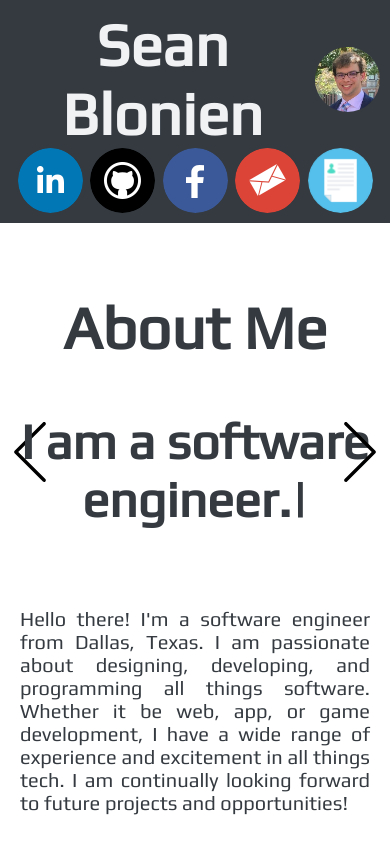
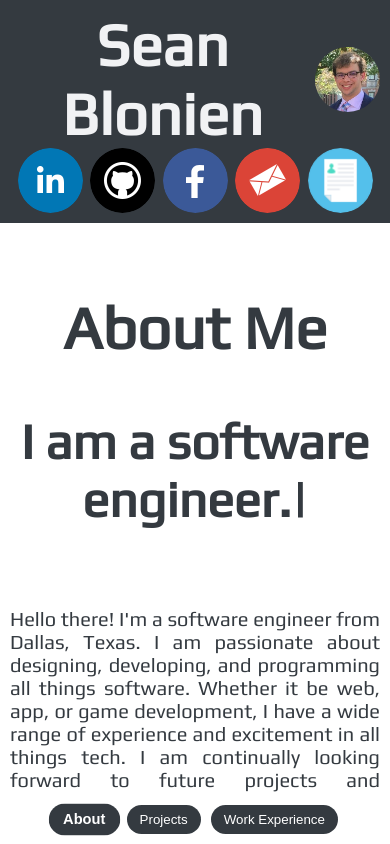
Before and after one commit to seanblonien/personal-website, a Next.js app: page / in a window 390 px wide. Shown: the top 844 px of the page. Built offline with nearby package versions, Linux system fonts and the light colour scheme.

Commit message:
Fixed projects/carousel mobile styling

```diff
--- a/components/projects.tsx
+++ b/components/projects.tsx
@@ -28,7 +28,7 @@ export const Projects: React.FC<ProjectsProps> = ({projectData}) => {
       <div className={cn(styles.gridContainerCol)} />
       {projectData.map(({title, body, techStack, picture}, idx) => (
         <React.Fragment key={idx}>
-          <h2 className={cn(styles.expand, styles.my1)}>
+          <h2 className={cn(styles.my1)}>
             <Link {...title} />
           </h2>
           <div className={styles.gridContainerMd}>
@@ -47,9 +47,9 @@ export const Projects: React.FC<ProjectsProps> = ({projectData}) => {
               </Link>
             </div>
           </div>
-          <div className={cn(styles.py1, styles.flex, styles.centerLtMd)}>
+          <div className={cn(styles.py1, styles.centerLtMd)}>
             {techStack.map((tech, i) => (
-              <span key={i} className={cn(styles.btn, styles.expand, styles.mr1)}>
+              <span key={i} className={cn(styles.btn, styles.expand, styles.m1)}>
                 <Link {...tech} />
               </span>
             ))}
--- a/pages/index.tsx
+++ b/pages/index.tsx
@@ -49,7 +49,13 @@ export default function Layout(): JSX.Element {
       <main className={styles.fromBelow}>
         <Carousel
           renderArrow={({type, onClick}): JSX.Element => (
-            <div onClick={onClick} onKeyPress={noop} role='button' tabIndex={0}>
+            <div
+              onClick={onClick}
+              onKeyPress={noop}
+              role='button'
+              tabIndex={0}
+              className={cn(styles.hideLtMd)}
+            >
               <img
                 src={type === 'PREV' ? '/images/back.svg' : '/images/next.svg'}
                 alt={type === 'PREV' ? 'Previous' : 'Next'}
@@ -78,7 +84,7 @@ export default function Layout(): JSX.Element {
           className={styles.carousel}
         >
           {CarouselData.map(page => (
-            <div key={page.id} className={cn(styles.center, styles.limitWidth, styles.p1)}>
+            <div key={page.id} className={cn(styles.center, styles.p1)}>
               {page.body}
             </div>
           ))}
--- a/styles/theme.ts
+++ b/styles/theme.ts
@@ -95,6 +95,9 @@ export const useGlobalStyles = makeStyles((theme: ThemeType) => ({
     p: {
       maxWidth: '700px',
       textAlign: 'justify',
+    },
+    '.rec.rec-slider-container': {
+      margin: '0px',
     },
   },
   fromAbove: {
@@ -223,9 +226,13 @@ export const useGlobalStyles = makeStyles((theme: ThemeType) => ({
     margin: '10px auto 30px',
   },
   carouselIndicators: {
+    position: 'fixed',
+    bottom: '0px',
     display: 'inline-flex',
     width: '100%',
     justifyContent: 'center',
+    padding: '10px 0px',
+    backgroundColor: 'white',
   },
   carouselIndicator: {
     margin: '0px 5px',
@@ -258,8 +265,8 @@ export const useGlobalStyles = makeStyles((theme: ThemeType) => ({
     width: '150px',
     height: '150px',
   },
-  mr1: {
-    marginRight: '10px',
+  m1: {
+    margin: '10px 10px 10px 0px',
   },
   my1: {
     marginTop: '10px',
@@ -272,7 +279,9 @@ export const useGlobalStyles = makeStyles((theme: ThemeType) => ({
   p1: {
     padding: '10px',
   },
-  limitWidth: {
-    maxWidth: '100vw',
+  hideLtMd: {
+    [theme.breakpoints.ltMd]: {
+      display: 'none',
+    },
   },
 }));
```
